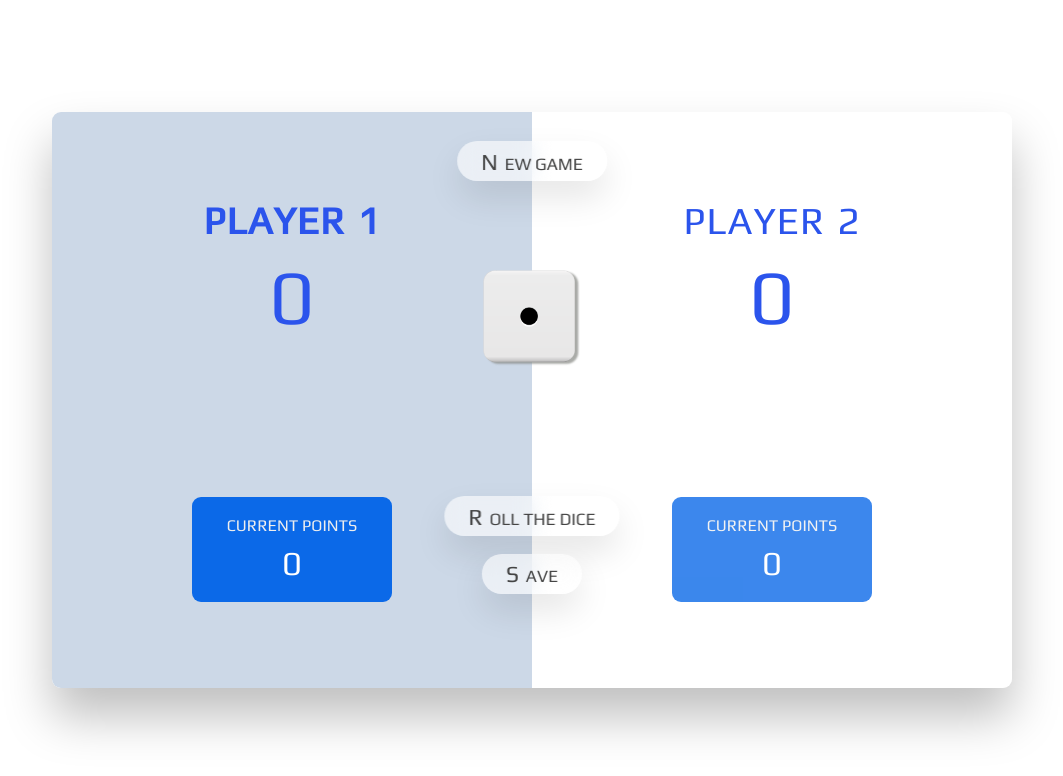
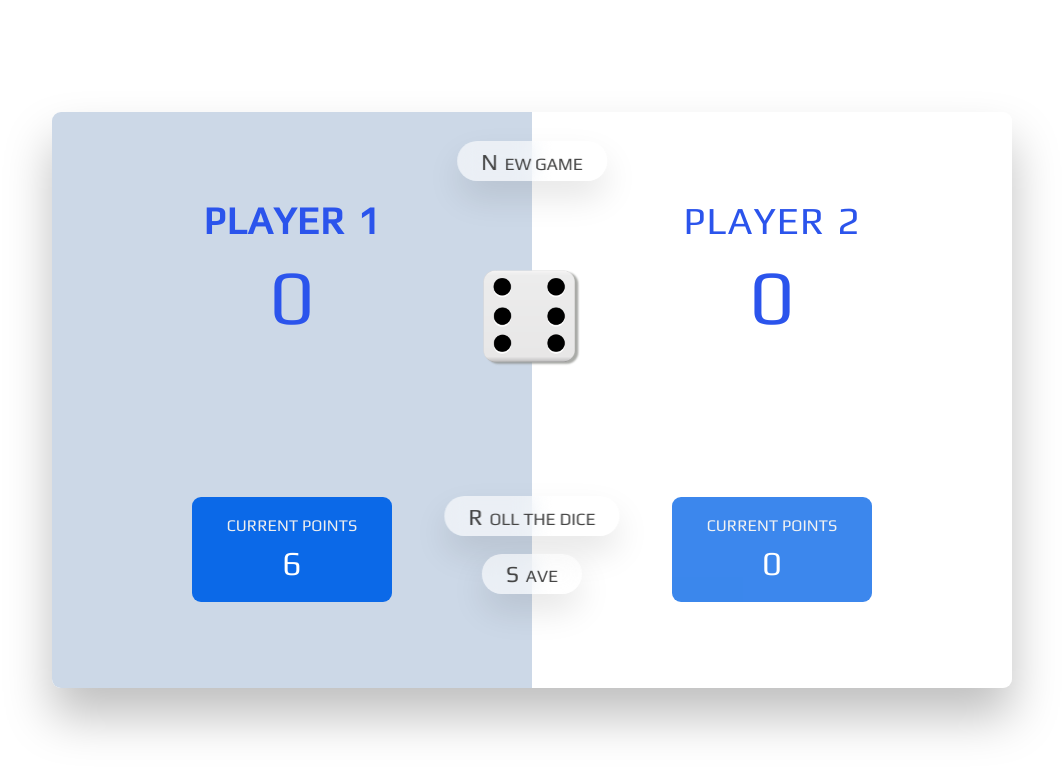
Before and after one commit to volhaf/boardgame, a plain HTML site: page index.html in a window 1280 px wide. Both pictures are taken after a click on the button "ROLL THE DICE". Shown: the whole page, without its empty margins (108-1171 px from the left). Drawn offline with Linux system fonts and the light colour scheme.

Commit message:
generation a random number and display number

```diff
--- a/index.html
+++ b/index.html
@@ -10,23 +10,23 @@
 <body>
 <header></header>
 <main>
-    <section class="player player-1 player-active">
-        <h2 class="name" id="name-1">Player 1</h2>
+    <section class="player player-0 player-active">
+        <h2 class="name" id="name-0">Player 1</h2>
+        <p class="score" id="score-0">0</p>
+        <div class="current">
+            <p class="current-label">Current points</p>
+            <p class="current-score" id="current-0">0</p>
+        </div>
+    </section>
+    <section class="player player-1">
+        <h2 class="name" id="name-1">Player 2</h2>
         <p class="score" id="score-1">0</p>
         <div class="current">
             <p class="current-label">Current points</p>
             <p class="current-score" id="current-1">0</p>
         </div>
     </section>
-    <section class="player player-2">
-        <h2 class="name" id="name-2">Player 2</h2>
-        <p class="score" id="score-2">0</p>
-        <div class="current">
-            <p class="current-label">Current points</p>
-            <p class="current-score" id="current-2">0</p>
-        </div>
-    </section>
-    <img src="img/dice1.png" alt="Playing dice" class="dice" />
+    <img src="dice3.png" alt="Playing dice" class="dice" />
     <button class="btn btn-new">New game</button>
     <button class="btn btn-roll">Roll the dice</button>
     <button class="btn btn-hold">Save</button>
--- a/script.js
+++ b/script.js
@@ -1 +1,37 @@
 'use strict';
+
+const score0Element = document.querySelector('#score-0');
+const score1Element = document.getElementById('score-1');
+const current0Element = document.getElementById('current-0');
+const current1Element = document.getElementById('current-1');
+
+
+const diceElement = document.querySelector('.dice');
+const btnNew = document.querySelector('.btn-new');
+const btnRoll = document.querySelector('.btn-roll');
+const btnHold = document.querySelector('.btn-hold');
+
+//
+diceElement.classList.add('hidden');
+
+// хранит текушие очки
+let currentScore = 0;
+
+//roll the dice
+btnRoll.addEventListener('click', function(){
+
+    const diceNumber = Math.trunc(Math.random() * 6) + 1;
+    console.log(diceNumber);
+    diceElement.classList.remove('hidden');
+    diceElement.src = `dice${diceNumber}.png`;
+
+    if(diceNumber !== 1) {
+        currentScore += diceNumber;
+        current0Element.textContent = currentScore; // change later
+    } else {
+
+    }
+    // diceElement.classList.remove('hidden');
+    // diceElement.src = `dice${diceNumber}.png`;
+
+});
--- a/style.css
+++ b/style.css
@@ -162,3 +162,7 @@ background-color: #ccd8e7;
     font-weight: 700;
     color: #d50b0b;
 }
+
+.hidden {
+    display: none;
+}
```
Also changed, not shown: dice1.png (renamed from img/dice1.png), dice2.png (renamed from img/dice2.png), dice3.png (renamed from img/dice3.png), dice4.png (renamed from img/dice4.png), dice5.png (renamed from img/dice5.png), dice6.png (renamed from img/dice6.png).
